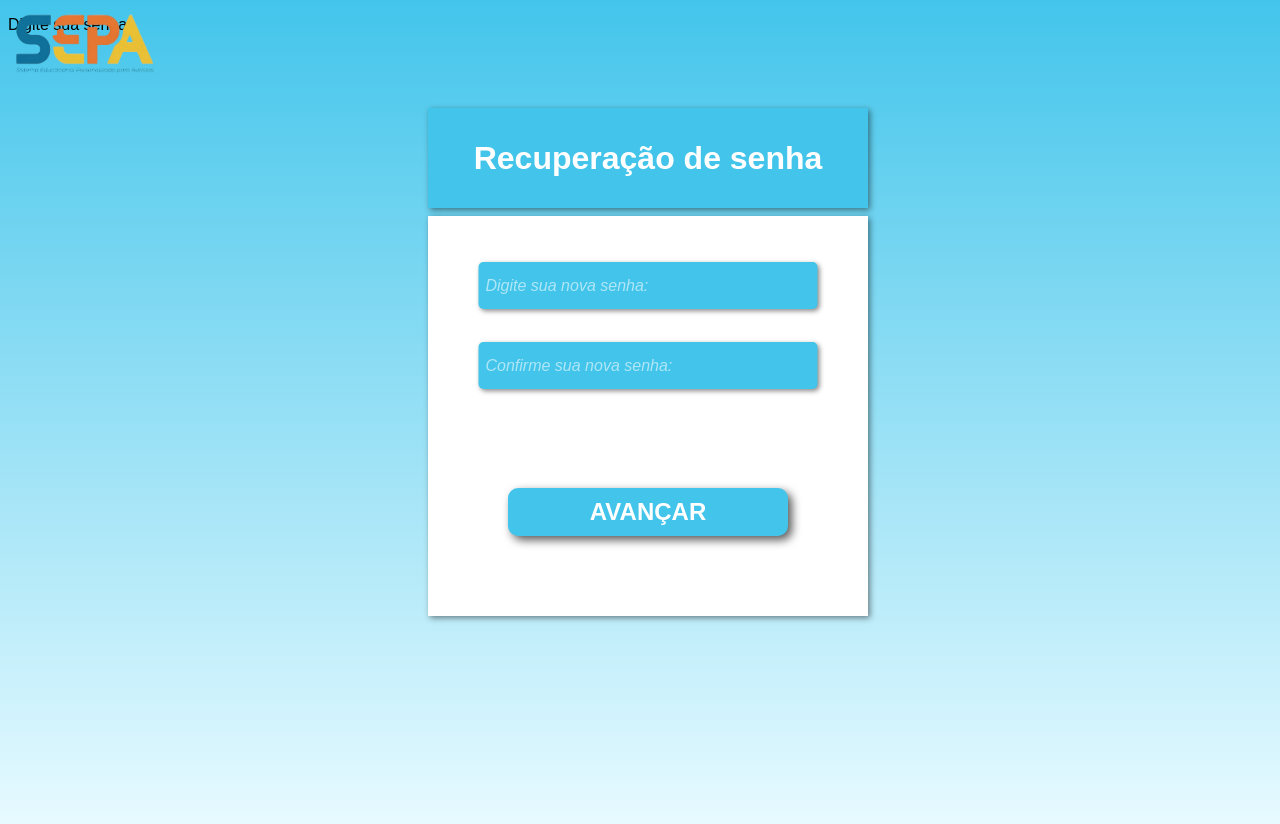
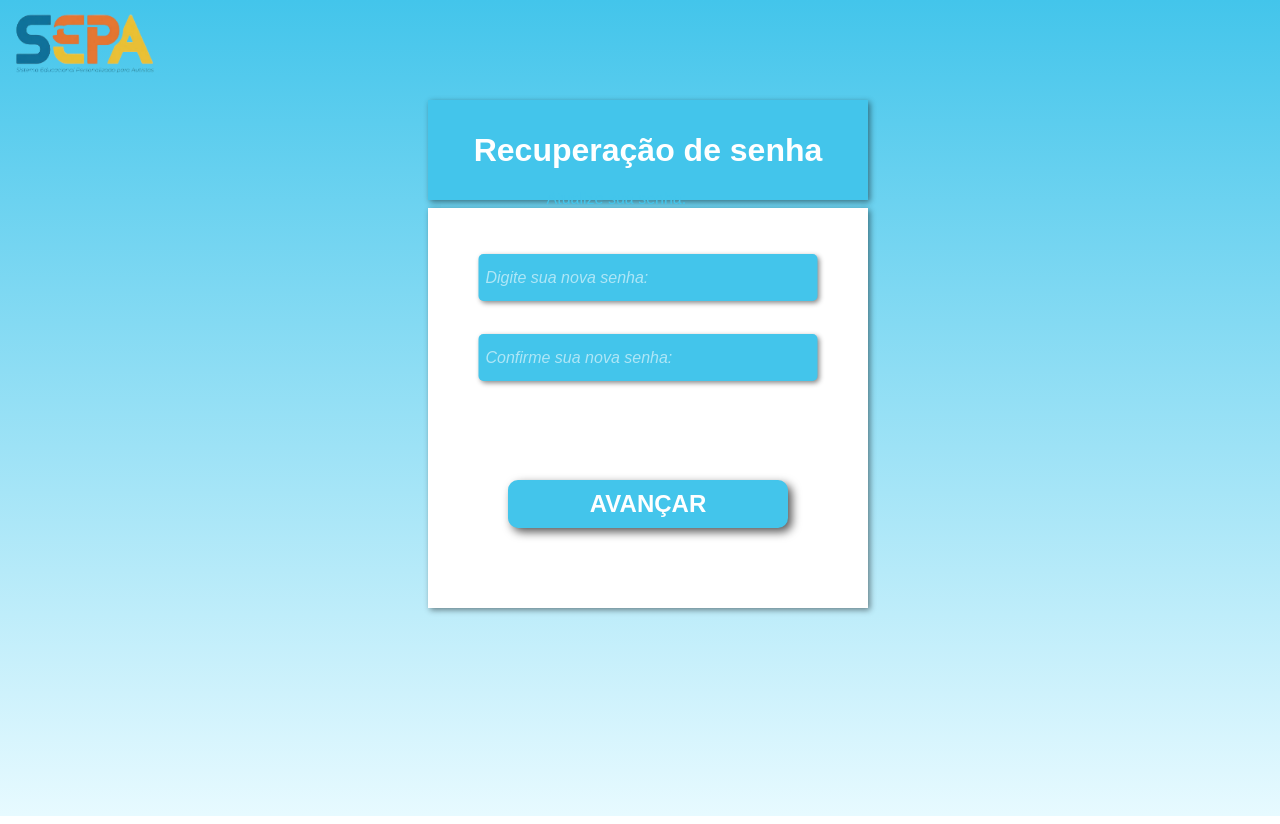
Before and after one commit to pedrohdasilva001/SEPA, a website: page Forget.html in a window 1280 px wide. Drawn offline with Linux system fonts and the light colour scheme.

Commit message:
Atualize senha

```diff
--- a/Forget.css
+++ b/Forget.css
@@ -181,3 +181,11 @@ input#password {
     width: 60px;
   }
 }
+.typepass {
+    font: 12pt Arial;
+    z-index: 10;
+    color: #43C5EB;
+    position: fixed;
+    top: 13.6vw;
+    left: 42.7vw;
+}
--- a/Forget.html
+++ b/Forget.html
@@ -3,7 +3,7 @@
 <head>
     <meta charset="UTF-8">
     <meta name="viewport" content="width=device-width, initial-scale=1.0">
-    <title>SEPA teste</title>
+    <title>SEPA</title>
     <link rel="stylesheet" href="Forget.css">
     <link rel="stylesheet" href="images/logosepa.png">
 </head>
@@ -11,7 +11,7 @@
     <input type="password" id="newpassword" placeholder="Digite sua nova senha:">
     <input type="password" id="password" placeholder="Confirme sua nova senha:">
     <input type="button" value="AVANÇAR" class="tn1" id="tn1" onclick="homescreen()">
-    <p class="typepass">Digite sua senha:</p>
+    <p class="typepass">Atualize sua senha:</p>
 <div class="caixa">
 </div>
     <div class="caixa2" id="caixa2"><strong>Recuperação de senha</strong></div>
```
Also changed, not shown: LoginScreen.js (line endings or trailing spaces).
